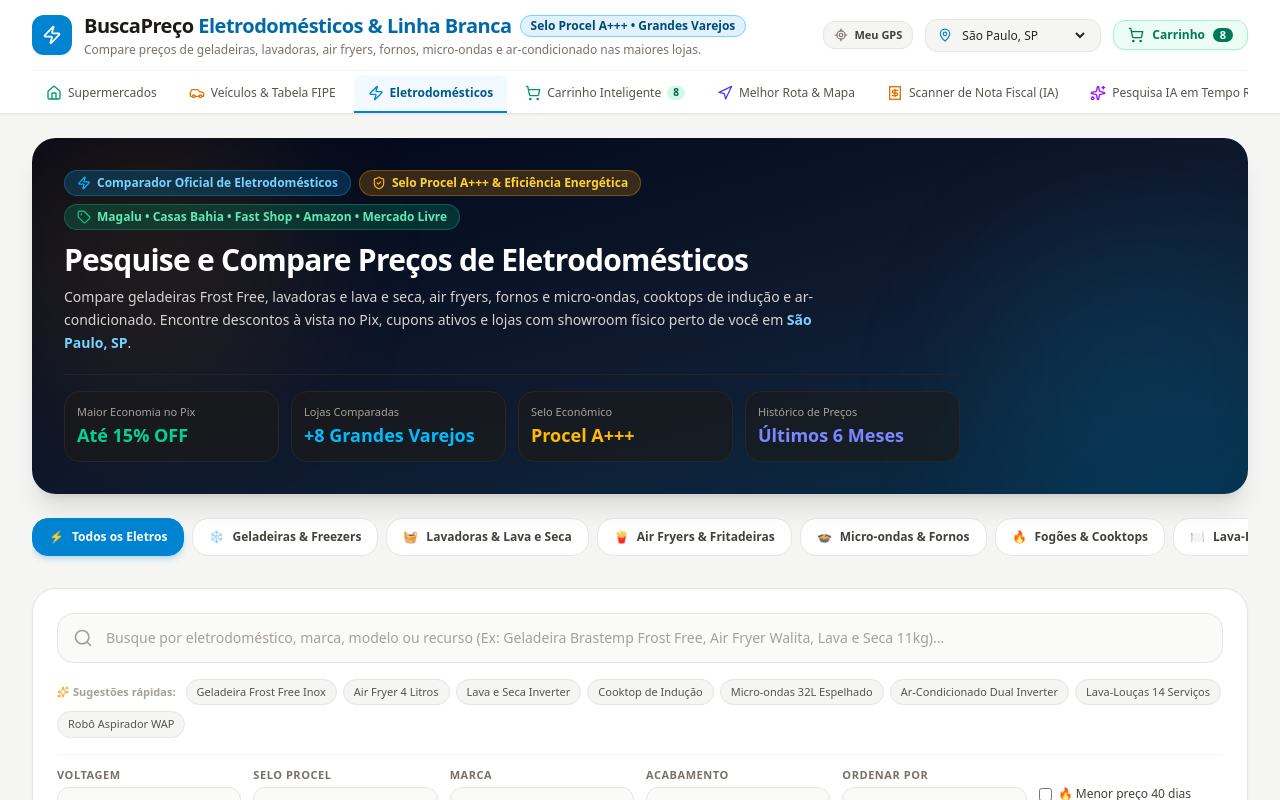
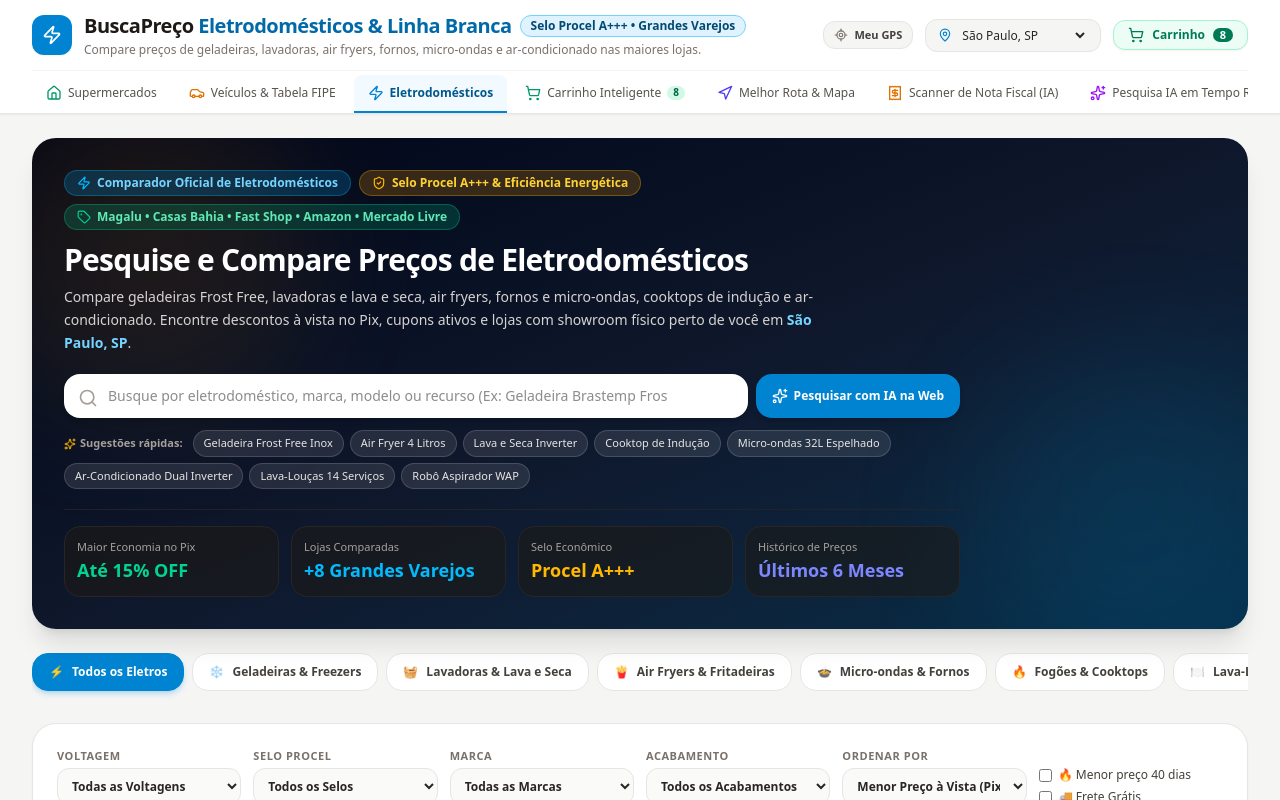
Before and after one commit to danielgomesdacruzgomesdacruz-tech/buscapre-o-supermercados, a React (Vite) app: page / in a window 1280 px wide. Both pictures are taken after a click on the button "Eletrodomésticos". Shown: the top 800 px of the page. Built offline with nearby package versions, Linux system fonts and the light colour scheme.

Commit message:
ajustes no src

```diff
--- a/src/App.tsx
+++ b/src/App.tsx
@@ -5,7 +5,6 @@
 import { ReceiptScannerTab } from './components/ReceiptScannerTab';
 import { AiSearchTab } from './components/AiSearchTab';
 import { DealsCommunityTab } from './components/DealsCommunityTab';
-import { ArchitectureGuideTab } from './components/ArchitectureGuideTab';
 import { SupermarketRoutesTab } from './components/SupermarketRoutesTab';
 import { VehiclesTab } from './components/VehiclesTab';
 import { AppliancesTab } from './components/AppliancesTab';
@@ -421,8 +420,6 @@
             onNavigateHome={() => setActiveTab('search')}
           />
         )}
-
-        {activeTab === 'guide' && <ArchitectureGuideTab />}
       </main>
 
       {/* Footer */}
@@ -449,13 +446,6 @@
           </div>
 
           <div className="flex items-center gap-4 text-[11px]">
-            <button
-              onClick={() => setActiveTab('guide')}
-              className="text-blue-700 hover:underline font-semibold cursor-pointer"
-            >
-              Guia: Como criar este app?
-            </button>
-            <span>•</span>
             <span>Dados e cotações atualizados diariamente</span>
           </div>
         </div>
--- a/src/components/AppliancesTab.tsx
+++ b/src/components/AppliancesTab.tsx
@@ -253,6 +253,58 @@
             Compare geladeiras Frost Free, lavadoras e lava e seca, air fryers, fornos e micro-ondas, cooktops de indução e ar-condicionado. Encontre descontos à vista no Pix, cupons ativos e lojas com showroom físico perto de você em <span className="text-sky-300 font-bold">{selectedCity}</span>.
           </p>
 
+          {/* Search Input Bar */}
+          <div className="relative flex flex-col sm:flex-row gap-2 mt-5">
+            <div className="relative flex-1">
+              <Search className="w-5 h-5 absolute left-3.5 top-3.5 text-stone-400" />
+              <input
+                id="main-appliance-search-input"
+                type="text"
+                value={searchQuery}
+                onChange={(e) => setSearchQuery(e.target.value)}
+                placeholder="Busque por eletrodoméstico, marca, modelo ou recurso (Ex: Geladeira Brastemp Frost Free, Air Fryer Walita, Lava e Seca 11kg)..."
+                className="w-full pl-11 pr-20 py-3 bg-white text-stone-900 rounded-2xl text-sm font-medium focus:ring-4 focus:ring-sky-400 focus:outline-hidden shadow-md"
+              />
+              {searchQuery && (
+                <button
+                  type="button"
+                  onClick={() => setSearchQuery('')}
+                  className="absolute right-3 top-2.5 text-stone-500 hover:text-stone-700 text-xs font-bold px-2 py-1 bg-stone-100 rounded-md cursor-pointer"
+                >
+                  Limpar
+                </button>
+              )}
+            </div>
+
+            {onNavigateToAiSearch && (
+              <button
+                type="button"
+                onClick={() => onNavigateToAiSearch(searchQuery || 'Qual a melhor geladeira custo-benefício 2026?')}
+                className="bg-sky-600 hover:opacity-90 text-white text-xs font-bold px-4 py-3 rounded-2xl flex items-center justify-center gap-1.5 shadow-md whitespace-nowrap transition cursor-pointer"
+              >
+                <Sparkles className="w-4 h-4" />
+                Pesquisar com IA na Web
+              </button>
+            )}
+          </div>
+
+          {/* Quick Search Suggestions Chips */}
+          <div className="flex flex-wrap items-center gap-1.5 mt-3">
+            <span className="text-[11px] font-semibold text-stone-400 mr-1 flex items-center gap-1">
+              <Sparkles className="w-3 h-3 text-amber-400" />
+              Sugestões rápidas:
+            </span>
+            {QUICK_APPLIANCE_TAGS.map((tag) => (
+              <button
+                key={tag}
+                onClick={() => setSearchQuery(tag)}
+                className="text-[11px] bg-white/10 hover:bg-white/20 text-stone-200 hover:text-white px-2.5 py-1 rounded-full border border-white/15 transition cursor-pointer"
+              >
+                {tag}
+              </button>
+            ))}
+          </div>
+
           {/* Quick Stats Ticker */}
           <div className="grid grid-cols-2 sm:grid-cols-4 gap-3 mt-5 pt-4 border-t border-stone-800/80">
             <div className="bg-stone-900/60 border border-stone-800 rounded-2xl p-3">
@@ -331,47 +383,10 @@
         })}
       </div>
 
-      {/* Search & Filter Controls */}
+      {/* Advanced Filter Controls */}
       <div className="bg-white rounded-3xl p-5 sm:p-6 shadow-xs border border-stone-200 space-y-4">
-        {/* Main Search Input */}
-        <div className="relative">
-          <Search className="w-5 h-5 text-stone-400 absolute left-4 top-1/2 -translate-y-1/2" />
-          <input
-            type="text"
-            placeholder="Busque por eletrodoméstico, marca, modelo ou recurso (Ex: Geladeira Brastemp Frost Free, Air Fryer Walita, Lava e Seca 11kg)..."
-            value={searchQuery}
-            onChange={(e) => setSearchQuery(e.target.value)}
-            className="w-full pl-12 pr-10 py-3.5 bg-stone-50 border border-stone-200 rounded-2xl text-sm font-medium text-stone-900 placeholder:text-stone-400 focus:outline-none focus:ring-2 focus:ring-sky-500 focus:bg-white transition"
-          />
-          {searchQuery && (
-            <button
-              onClick={() => setSearchQuery('')}
-              className="absolute right-3.5 top-1/2 -translate-y-1/2 text-stone-400 hover:text-stone-600 p-1 cursor-pointer"
-            >
-              <X className="w-4 h-4" />
-            </button>
-          )}
-        </div>
-
-        {/* Quick Search Tag Chips */}
-        <div className="flex items-center gap-1.5 flex-wrap">
-          <span className="text-[11px] font-semibold text-stone-400 mr-1 flex items-center gap-1">
-            <Sparkles className="w-3 h-3 text-amber-500" />
-            Sugestões rápidas:
-          </span>
-          {QUICK_APPLIANCE_TAGS.map((tag) => (
-            <button
-              key={tag}
-              onClick={() => setSearchQuery(tag)}
-              className="text-[11px] bg-stone-100 hover:bg-sky-50 hover:text-sky-800 text-stone-600 px-2.5 py-1 rounded-full border border-stone-200 transition cursor-pointer"
-            >
-              {tag}
-            </button>
-          ))}
-        </div>
-
         {/* Advanced Filters Grid */}
-        <div className="grid grid-cols-2 sm:grid-cols-3 lg:grid-cols-6 gap-3 pt-3 border-t border-stone-100">
+        <div className="grid grid-cols-2 sm:grid-cols-3 lg:grid-cols-6 gap-3">
           {/* Voltagem */}
           <div>
             <label className="text-[11px] font-bold text-stone-500 uppercase tracking-wider block mb-1">
@@ -496,16 +511,6 @@
             </span>
           )}
         </div>
-
-        {onNavigateToAiSearch && (
-          <button
-            onClick={() => onNavigateToAiSearch(searchQuery || 'Qual a melhor geladeira custo-benefício 2026?')}
-            className="text-xs font-semibold text-purple-700 hover:text-purple-900 bg-purple-50 hover:bg-purple-100 border border-purple-200 px-3 py-1.5 rounded-xl transition flex items-center gap-1.5 cursor-pointer self-start sm:self-auto"
-          >
-            <Sparkles className="w-3.5 h-3.5 text-purple-600" />
-            Pedir recomendação ao Assistente IA
-          </button>
-        )}
       </div>
 
       {/* Product Cards Grid */}
--- a/src/components/Header.tsx
+++ b/src/components/Header.tsx
@@ -5,7 +5,6 @@
   Receipt,
   Search,
   Tag,
-  BookOpen,
   MapPin,
   Store,
   Navigation,
@@ -151,18 +150,6 @@
     badgeStyle: 'bg-rose-100 text-rose-800 border-rose-200',
     subtitle: 'Encartes, promoções relâmpago e preços enviados e confirmados por consumidores na sua região.',
     cityPinColor: 'text-rose-600',
-  },
-  guide: {
-    icon: BookOpen,
-    iconBg: 'bg-blue-600 group-hover:bg-blue-700',
-    iconColor: 'text-white',
-    prefix: 'BuscaPreço',
-    highlightTitle: 'Guia de Arquitetura & Engenharia',
-    titleColor: 'text-blue-600',
-    badgeText: 'Documentação Técnica',
-    badgeStyle: 'bg-blue-100 text-blue-800 border-blue-200',
-    subtitle: 'Stack tecnológica, scrapers de notas fiscais, crawlers, IA generativa e infraestrutura em nuvem.',
-    cityPinColor: 'text-blue-600',
   },
 };
 
@@ -394,19 +381,6 @@
             <Tag className="w-4 h-4 text-rose-500" />
             <span>Radar de Ofertas & Comunidade</span>
           </button>
-
-          <button
-            id="tab-guide"
-            onClick={() => setActiveTab('guide')}
-            className={`flex items-center gap-1.5 py-2.5 px-3.5 text-xs font-medium border-b-2 whitespace-nowrap transition ml-auto rounded-t-lg ${
-              activeTab === 'guide'
-                ? 'border-blue-600 text-blue-700 font-semibold bg-blue-50'
-                : 'border-transparent text-blue-700 hover:text-blue-900 hover:border-blue-300 bg-blue-50/70'
-            }`}
-          >
-            <BookOpen className="w-4 h-4 text-blue-600" />
-            <span>Guia: Como Criar este App?</span>
-          </button>
         </nav>
       </div>
     </header>
```
